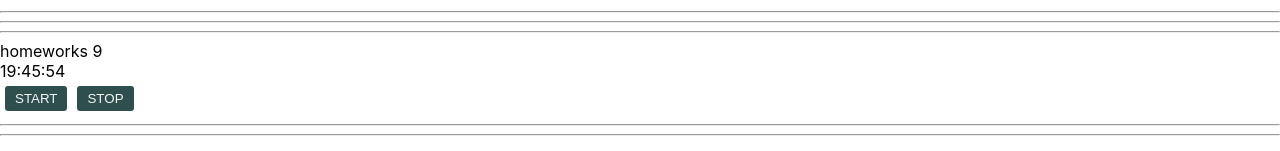
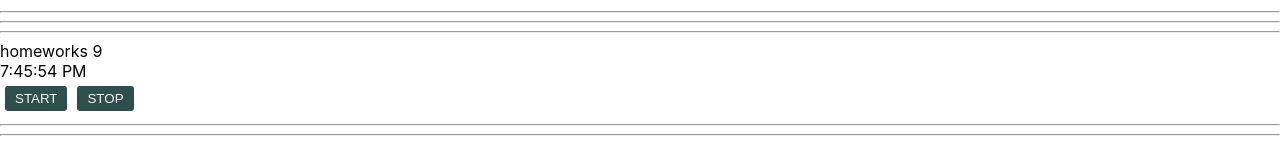
Before and after one commit to fabskrejt/zadachiIgnat, a React (Create React App) app: page /#/junior in a window 1280 px wide. Shown: the part 399-550 px from the top of the page. Built offline with nearby package versions, Linux system fonts and the light colour scheme.

Commit message:
HW9 used toLocalTime/DateString methods

```diff
--- a/src/p2-homeworks/h9/Clock.tsx
+++ b/src/p2-homeworks/h9/Clock.tsx
@@ -27,8 +27,8 @@ function Clock() {
         setShow(false)
     }
 
-    const stringTime = `${date.getHours()}:${date.getMinutes()}:${date.getSeconds()} ` // fix with date
-    const stringDate = `${date.getDate()}:${date.getMonth()+1}:${date.getFullYear()}` // fix with date
+    const stringTime = date.toLocaleTimeString() // fix with date
+    const stringDate = date.toLocaleDateString() // fix with date
 
 
     return (
```
